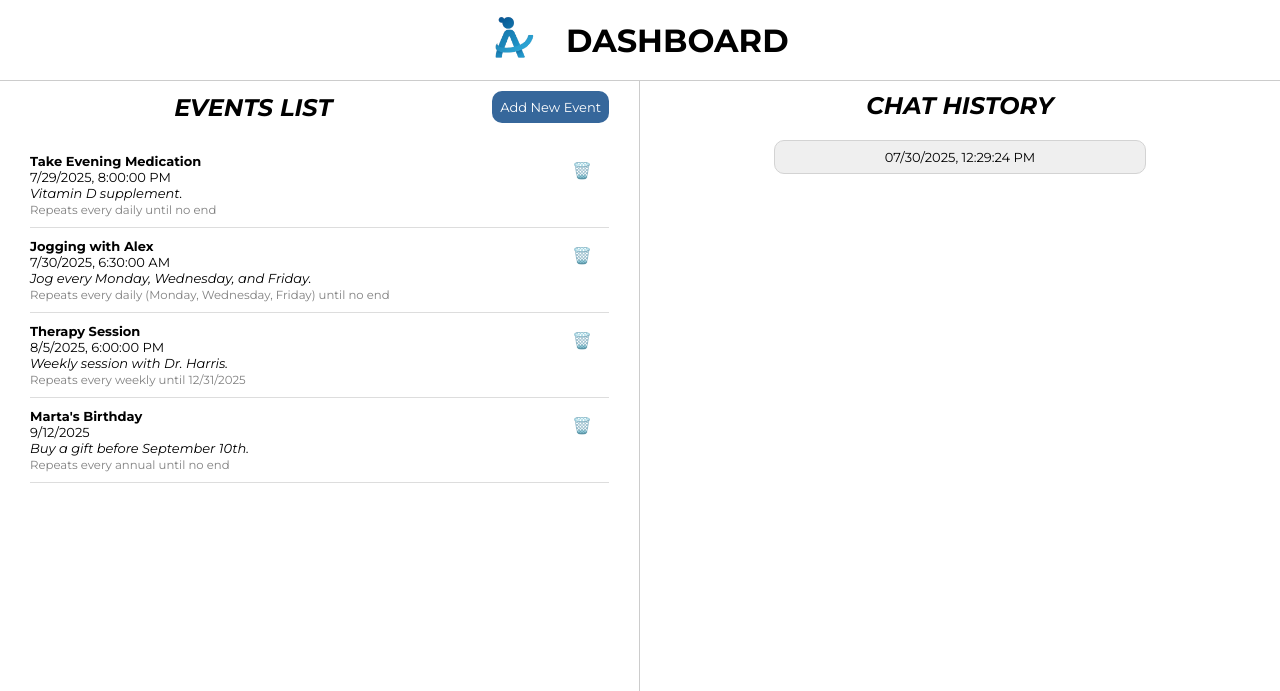
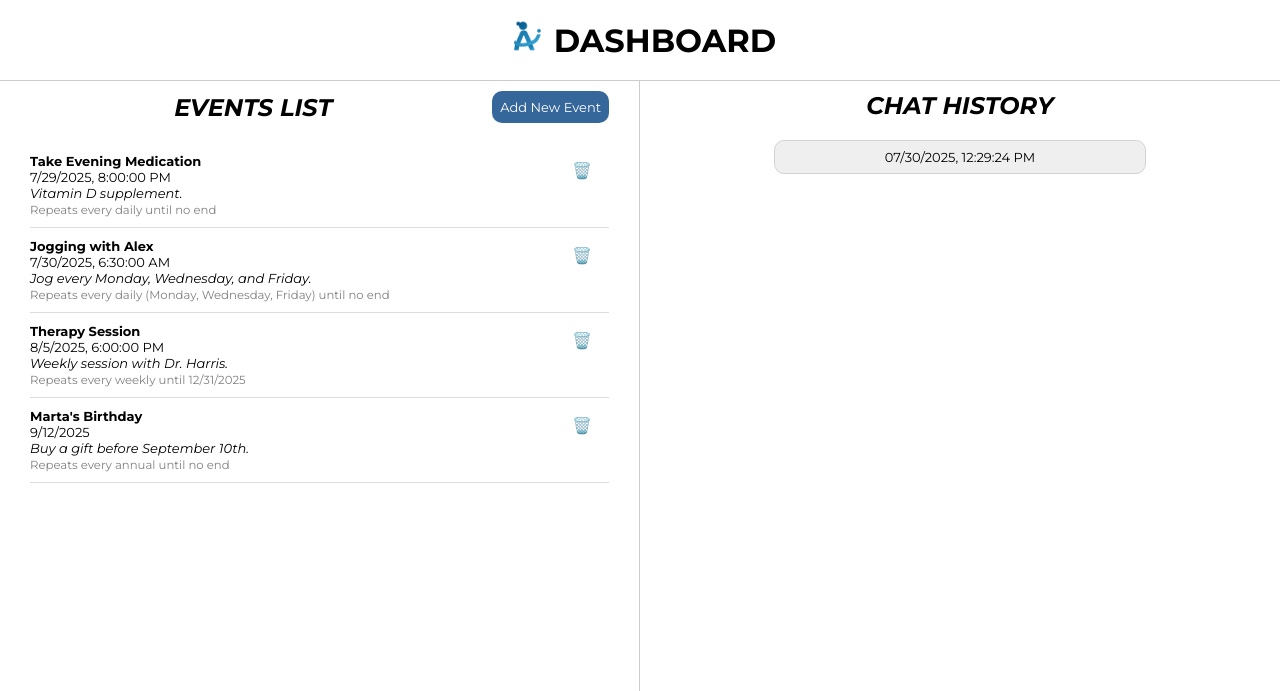
Before and after one commit to andreabochicchio02/CompanionAI, a Flask app: page /dashboard in a window 1280 px wide. Shown: the top 691 px of the page. Run offline with Flask 3, Linux system fonts and the light colour scheme; some web fonts are replaced.

Commit message:
Fix Icon and Position

```diff
--- a/app/static/css/chatLLM.css
+++ b/app/static/css/chatLLM.css
@@ -30,9 +30,8 @@ body {
 }
 
 .app-icon {
-    width: 40px;
-    height: 40px;
-    margin-right: 20px;
+    width: 50px;
+    height: 50px;
 }
 
 .app-name {
--- a/app/static/css/dashboard.css
+++ b/app/static/css/dashboard.css
@@ -24,7 +24,6 @@ body {
 
 .app-icon {
     height: 50px;
-    margin-right: 30px;
 }
 
 .app-name {
--- a/app/static/css/index.css
+++ b/app/static/css/index.css
@@ -96,7 +96,6 @@ footer {
 
 .app-icon {
     height: 90px;
-    margin-right: 20px;
 }
 
 #img-title {
```
Also changed, not shown: app/static/img/img.png.
